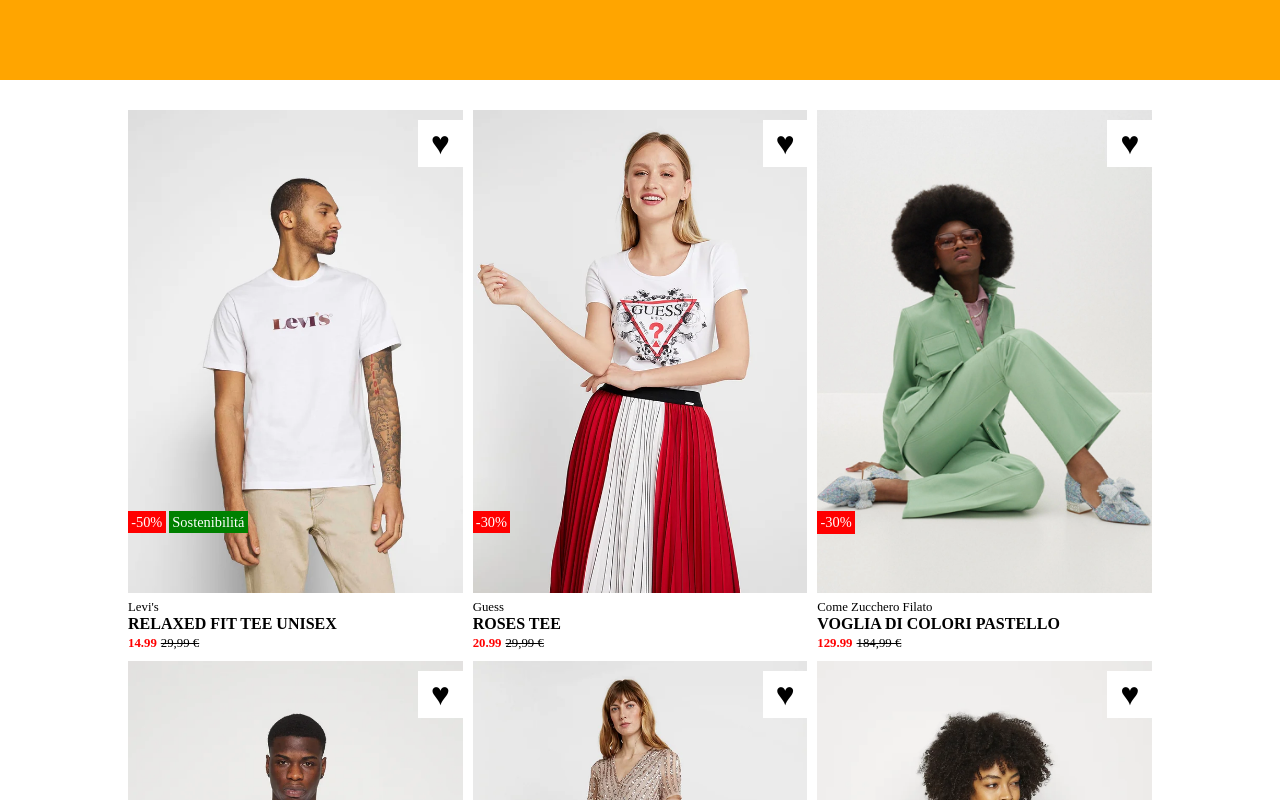
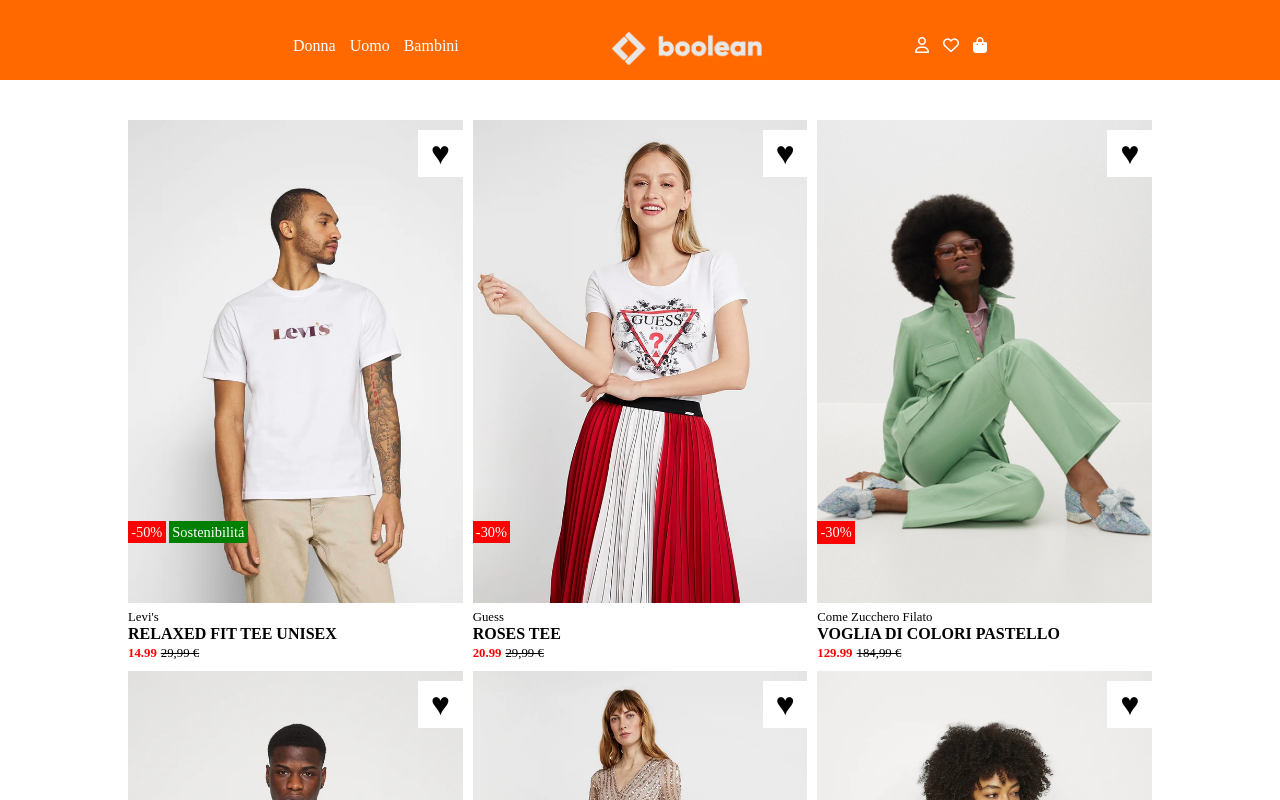
Before and after one commit to Giadagenovesi/html-css-boolando, a plain HTML site: page index.html in a window 1280 px wide. Shown: the top 800 px of the page. Drawn offline with Linux system fonts and the light colour scheme.

Commit message:
Completed Header fixed

```diff
--- a/css/style.css
+++ b/css/style.css
@@ -11,15 +11,18 @@ img {
 }
 
 /* COMMON */
-
 .container {
     width: 80%;
     max-width: 1100px;
     margin: 0 auto;
+    padding-top: 120px;
 }
 
 .flex {
     display: flex;
+}
+
+.wrap {
     flex-wrap: wrap;
     gap: 10px;
 }
@@ -28,16 +31,38 @@ img {
     width: calc(100% / 3 - (20px / 3));
 }
 
+
 /* HEADER */
-.header {
+header {
+    margin-bottom: 30px;
+    height: 80px;
+    background-color:#FF6900;
+    position: fixed;
     width: 100%;
-    margin-bottom: 30px;
+    z-index: 1000;
+}
 
-     /* Debug */
-     height: 80px;
-     background-color:  orange;
+.header-container {
+    width: 60%;
+    padding: 2rem;
+    margin: 0 auto;
+    justify-content: space-between;
+}
 
+.header-container li {
+    display: inline-block;
+    margin: 5px 5px;
 }
+
+.header-container a {
+    color: white;
+    text-decoration: none;
+}
+
+.header-logo {
+    width: 150px;
+}
+
 /* MAIN */
 /* card */
 .card {
@@ -101,5 +126,13 @@ img {
 
 .model:hover {
     z-index: -10;
+}
 
+/* FOOTER */
+footer {
+    background-color: #1A1A1A;
+
+    /* debug */
+    height: 80px;
+    border: solid red 2px;
 }
--- a/index.html
+++ b/index.html
@@ -8,21 +8,52 @@
 
     <!-- CSS  -->
     <link rel="stylesheet" href="css/style.css">
+
+    <!-- Fontawesom -->
+    <link rel="stylesheet" href="https://cdnjs.cloudflare.com/ajax/libs/font-awesome/6.3.0/css/all.min.css" integrity="sha512-SzlrxWUlpfuzQ+pcUCosxcglQRNAq/DZjVsC0lE40xsADsfeQoEypE+enwcOiGjk/bSuGGKHEyjSoQ1zVisanQ==" crossorigin="anonymous" referrerpolicy="no-referrer" />
+
 </head>
 <body>
 
     <!-- HEADER -->
 
     <header>
-        <div class="header">
+        <div class="header-container flex">
+            <ul>
+                <li>
+                    <a href="">Donna</a>
+                </li>
+                <li>
+                    <a href="">Uomo</a>
+                </li>
+                <li>
+                    <a href="">Bambini</a>
+                </li>
+            </ul>
+                <img class="header-logo" src="img/boolean-logo.png" alt="">
+
+            <ul>
+                <li>
+                    <a href=""><i class="fa-regular fa-user"></i></a>
+                </li>
+                <li>
+                    <a href=""><i class="fa-regular fa-heart"></i></a>
+                </li>
+                <li>
+                    <a href=""><i class="fa-solid fa-bag-shopping"></i></a>
+                </li>
+            </ul>
+
+
         </div>
+
     </header>
     <!-- /HEADER -->
 
     <!-- MAIN -->
     <main>
         <div class="container">
-            <div class="flex">
+            <div class="flex wrap">
                 <div class="col">
                     <div class="card">
                         <img class="model" src="img/1.webp" alt="Levis t-shirt">
@@ -141,6 +172,9 @@
     <!-- /MAIN -->
 
     <!-- FOOTER -->
+    <footer>
+
+    </footer>
     <!-- /FOOTER -->
 
 
```
